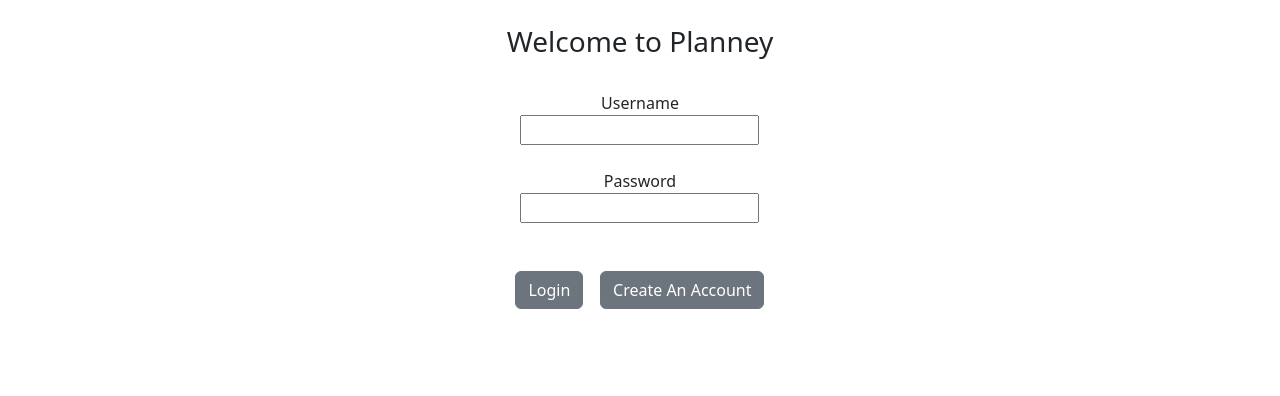
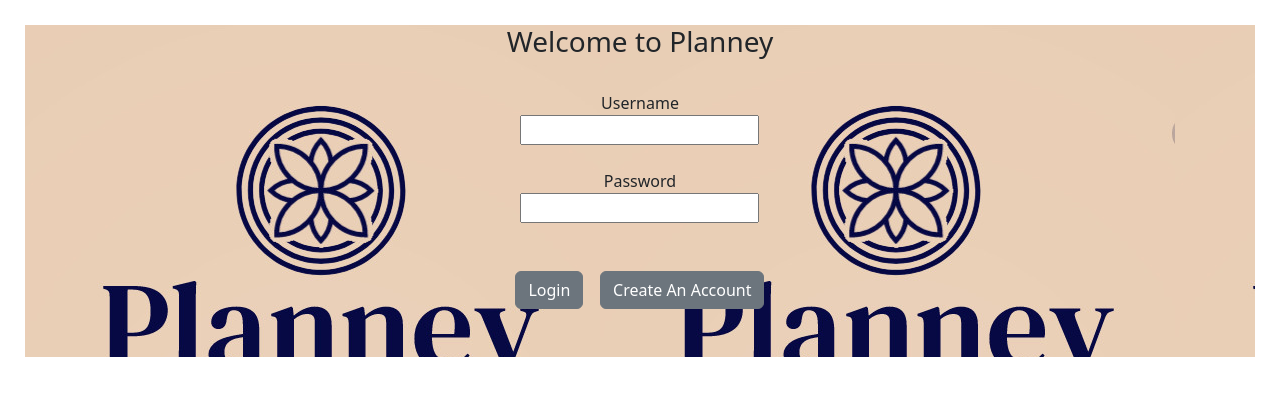
Before and after one commit to dkumar75-seneca/Planney, a website: page client/index.html in a window 1280 px wide. Drawn offline with nearby package versions, Linux system fonts and the light colour scheme.

Commit message:
Update index.html

```diff
--- a/client/index.html
+++ b/client/index.html
@@ -8,7 +8,7 @@
     <link rel="stylesheet" href="stylesheets/style.css">
   </head>
   <body>
-    <div id="content" class="center"></div>
+    <div id="content" style="background-image: url('background.jpg');" class="center"></div>
     <script src="https://cdn.jsdelivr.net/npm/bootstrap@5.3.2/dist/js/bootstrap.bundle.min.js" integrity="sha384-C6RzsynM9kWDrMNeT87bh95OGNyZPhcTNXj1NW7RuBCsyN/o0jlpcV8Qyq46cDfL" crossorigin="anonymous"></script>
     <script src="javascripts/helpers.js"></script>
     <script src="javascripts/tables.js"></script>
```
